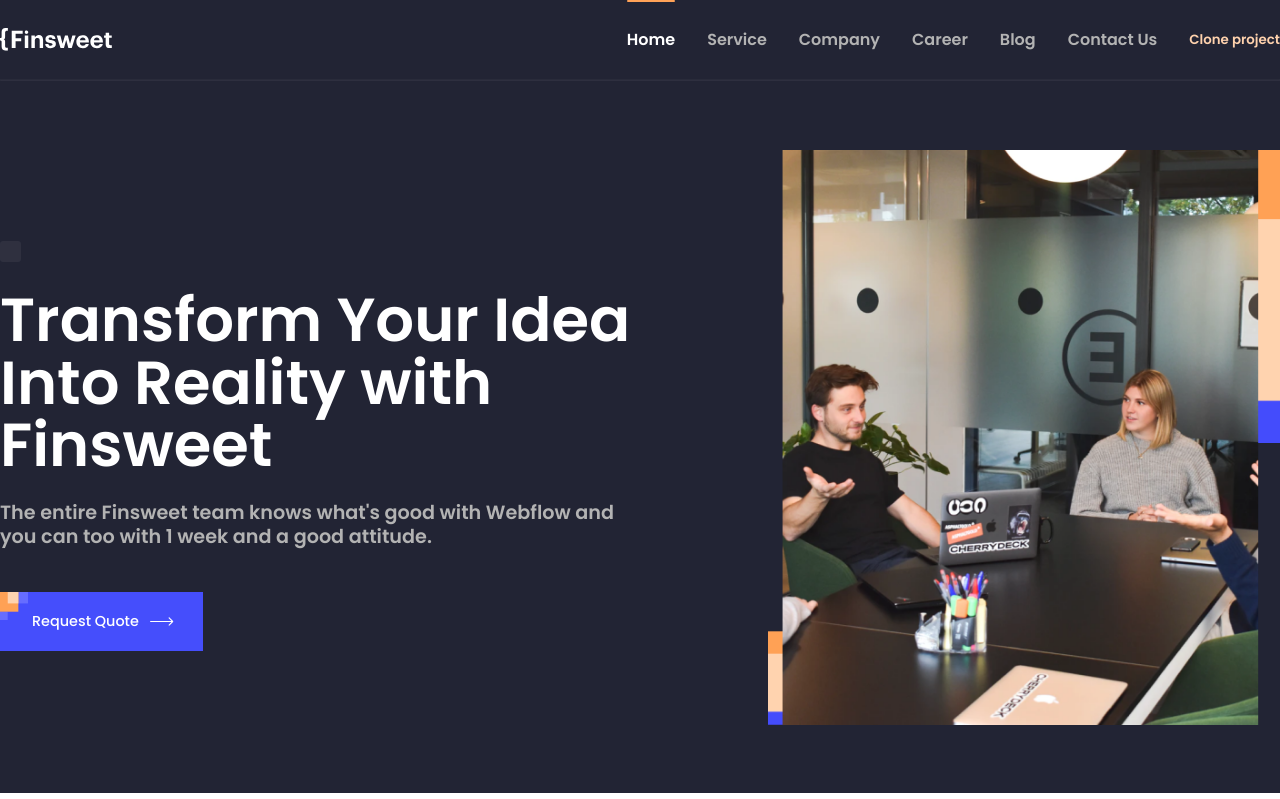
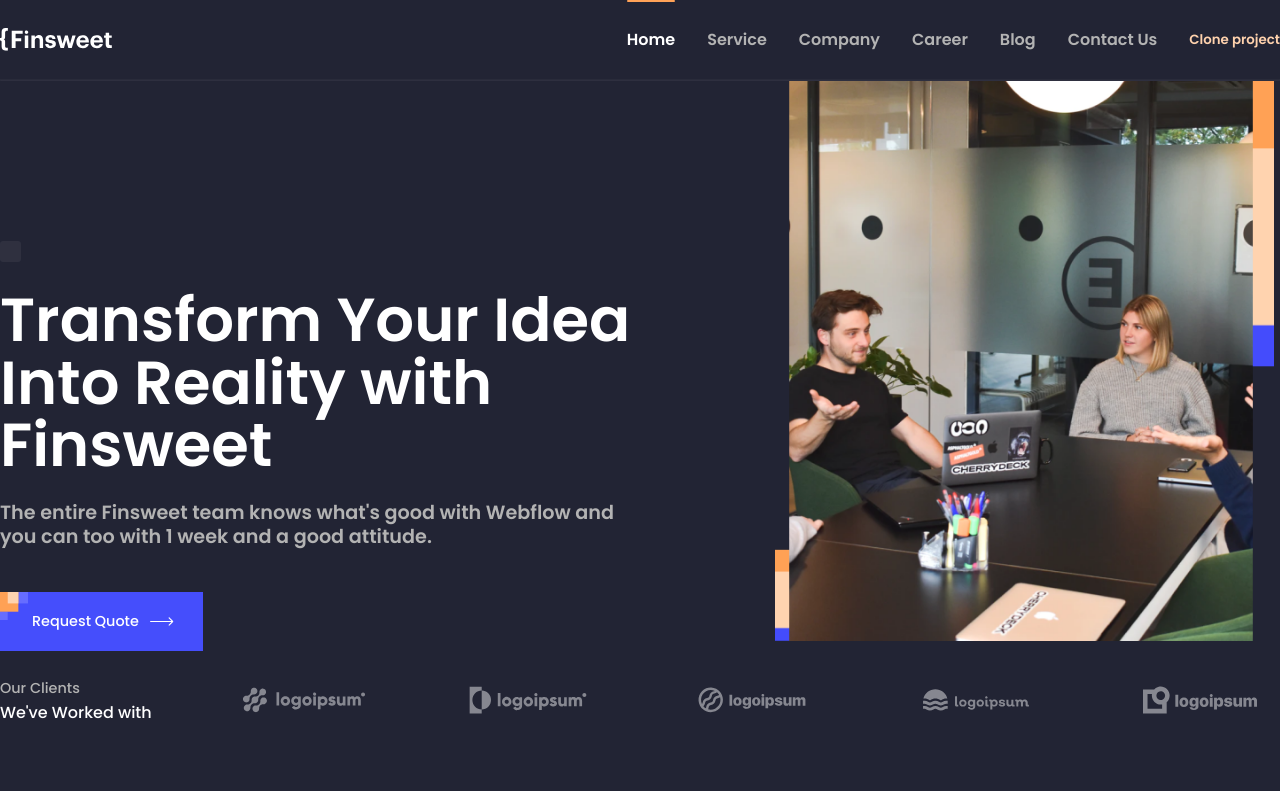
Before and after one commit to codepraycode/finsweet, a Next.js app: page / in a window 1280 px wide. Shown: the top 799 px of the page. Built offline with nearby package versions, Linux system fonts and the light colour scheme.

Commit message:
Done with the hero section

```diff
--- a/src/components/Hero.tsx
+++ b/src/components/Hero.tsx
@@ -25,6 +25,23 @@ const HeroSection = () => {
 
                 <div className="hero_image" />
             </div>
+
+            <div className="hero_client container">
+                <h2>
+                    <span>Our Clients</span>
+                    <br />
+                    We&#39;ve Worked with
+                </h2>
+
+
+                <ul role="list">
+                    <li style={{backgroundImage:'url(/images/clients/logoipsum-4.svg)'}} />
+                    <li style={{backgroundImage:'url(/images/clients/logoipsum-3.svg)'}} />
+                    <li style={{backgroundImage:'url(/images/clients/logoipsum-2.svg)'}} />
+                    <li style={{backgroundImage:'url(/images/clients/logoipsum-1.svg)'}} />
+                    <li style={{backgroundImage:'url(/images/clients/logoipsum.svg)'}} />
+                </ul>
+            </div>
         </section>
     )
 }
--- a/src/styles/_reset.scss
+++ b/src/styles/_reset.scss
@@ -27,7 +27,7 @@ hr {
     border-color: $white-gray;
 }
 
-h1 {
+h1, h2 {
     margin: 0;
     padding: 0;
 }
@@ -36,3 +36,8 @@ img {
     width: 100%;
     height: auto;
 }
+
+ul[role="list"] {
+    list-style: none;
+    padding: 0;
+}
--- a/src/styles/styles.scss
+++ b/src/styles/styles.scss
@@ -81,7 +81,8 @@
 .hero {
     @include flex;
     justify-content: space-between;
-    height: 89vh;
+    height: 70vh;
+    // background-color: red !important;
     // align-items: center;
 
     h1 {
@@ -139,3 +140,49 @@
         }
     }
 }
+
+.hero_client {
+    @include flex;
+    align-items: center;
+    justify-content: space-between;
+    padding-block: 2rem 4rem;
+    h2 {
+        @include mixins.poppins-medium;
+        color: $white;
+        font-size: 1rem;
+        // background-color: red;
+
+        span {
+            display: inline-block;
+            line-height: 1.5rem;
+            color: $white-darken;
+            font-size: .9rem;
+        }
+    }
+
+    ul {
+        // margin-left: auto;
+        @include flex;
+        width: fit-content;
+        // justify-content: space-evenly;
+        // background-color: red;
+        // column-gap: 4rem;
+        li {
+            display: inline-block;
+
+            $lent: 10rem;
+            width: $lent;
+            height: calc($lent / 3);
+
+            background-position: center;
+            background-repeat: no-repeat;
+            background-size: cover;
+
+            margin: 0 2rem;
+
+            &:last-of-type {
+                margin-right: 0;
+            }
+
+    }}
+}
```
